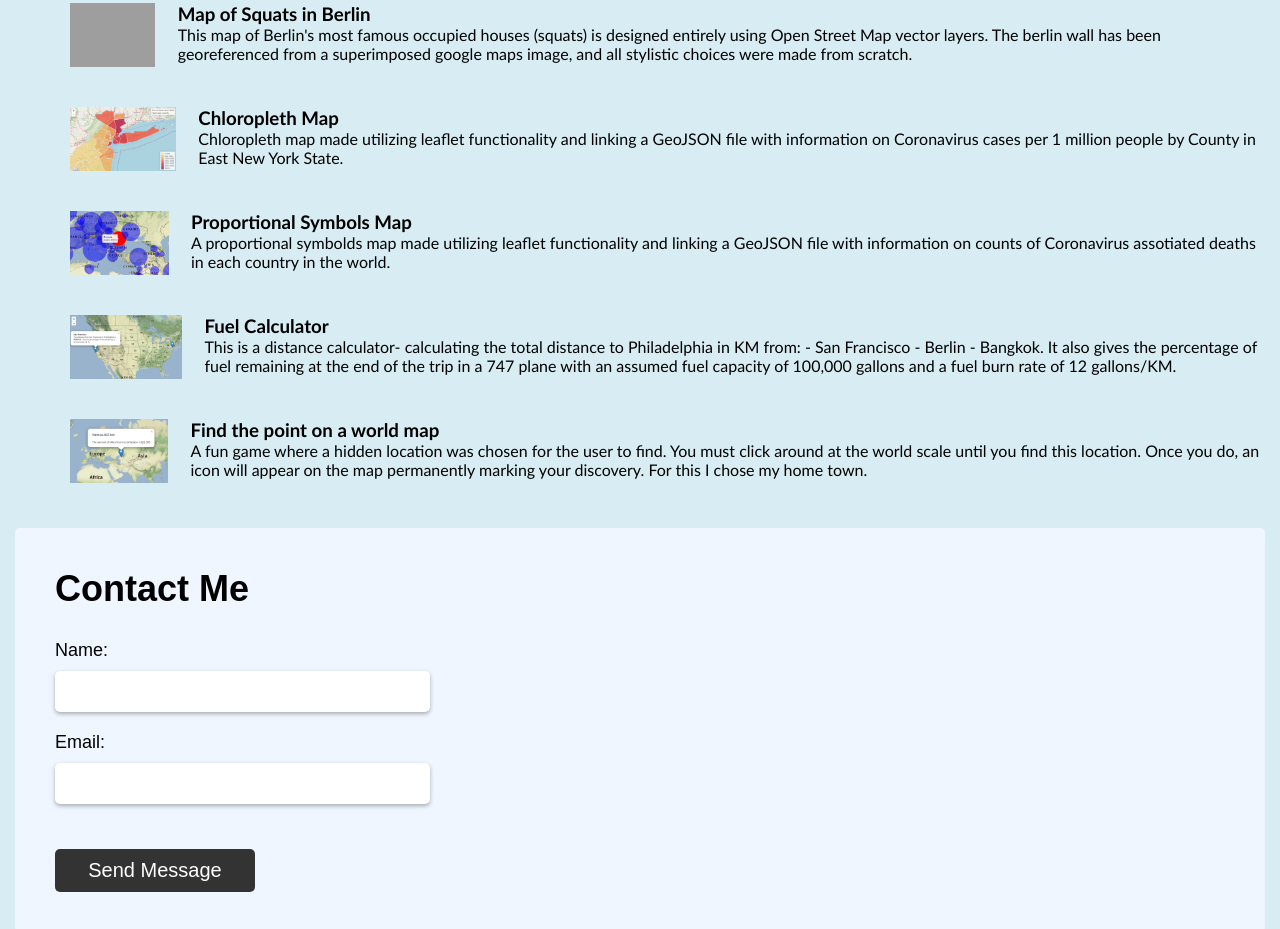
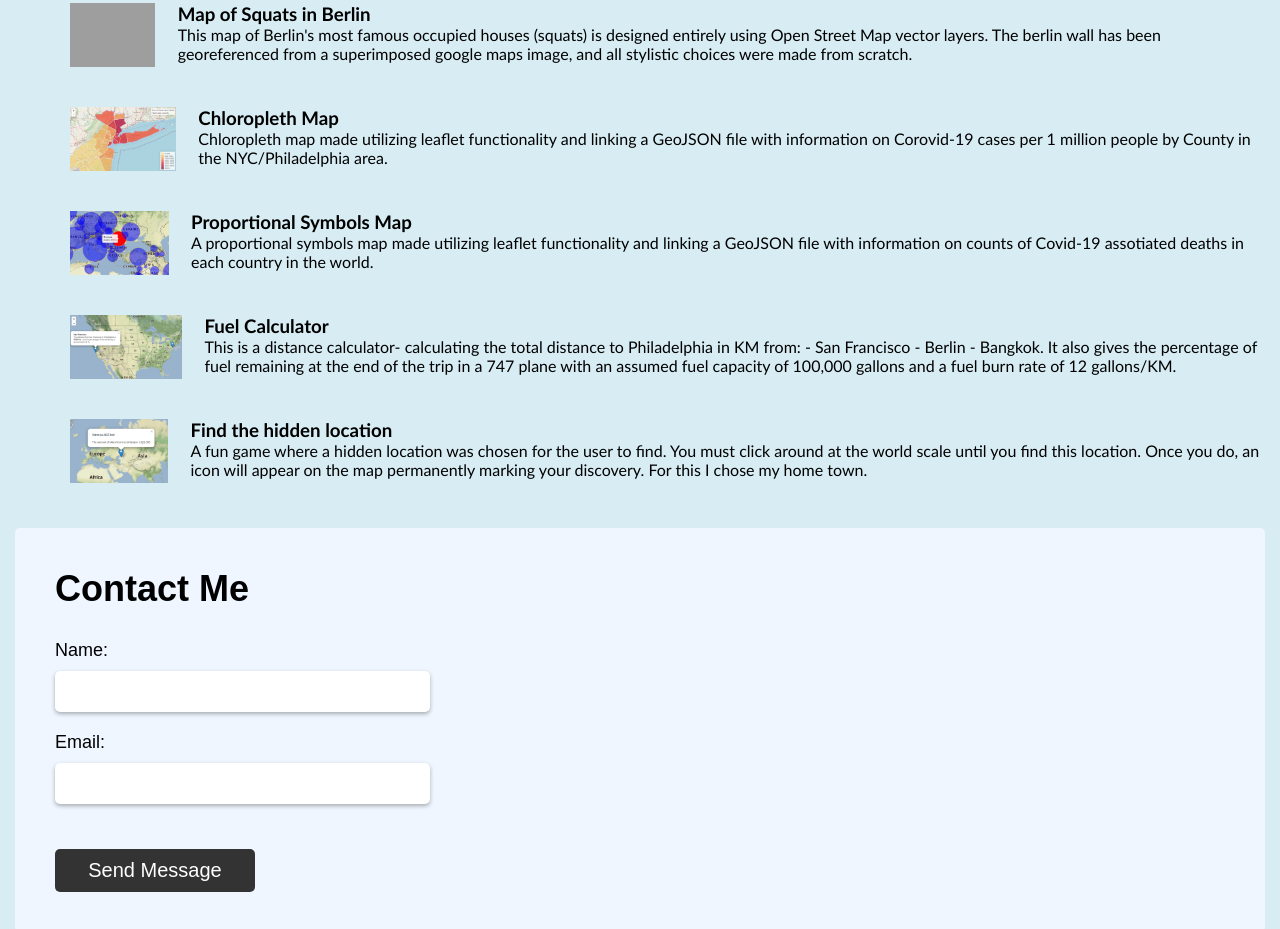
Before and after one commit to nziemecki/nziemecki.github.io, a plain HTML site: page index.html in a window 1280 px wide. Shown: the part 1095-2024 px from the top of the page. Drawn offline with Linux system fonts and the light colour scheme; grey boxes are pictures that could not be loaded.

Commit message:
Update index.html

```diff
--- a/index.html
+++ b/index.html
@@ -51,24 +51,22 @@
         <img src="berlin.png" class="thumbnail">
         <div class = "projectchild">
         <a href="FINALLAYOUTF.pdf"><h3>Map of Squats in Berlin</h3>
-        <p>This map of Berlin's most famous occupied houses (squats) is designed entirely using Open Street Map vector layers.
-          The berlin wall has been georeferenced from a superimposed google maps image, and all stylistic choices were made from scratch.</p></a>
+        <p>This map of Berlin's most famous occupied houses (squats) is designed entirely using Open Street Map vector layers. The berlin wall has been georeferenced from a superimposed google maps image, and all stylistic choices were made from scratch.
+        </p></a>
        </div></div>
 
        <div class="project">
         <img src="Chloropleth.png" class="thumbnail">
         <div class = "projectchild">
         <a href="GC4work.html"><h3>Chloropleth Map</h3>
-        <p>Chloropleth map made utilizing leaflet functionality and linking a GeoJSON file with information on
-          Coronavirus cases per 1 million people by County in East New York State.</p></a>
+        <p>Chloropleth map made utilizing leaflet functionality and linking a GeoJSON file with information on Corovid-19 cases per 1 million people by County in the NYC/Philadelphia area.</p></a>
        </div></div>
 
        <div class="project">
         <img src="ProportionalSymbols.png" class="thumbnail">
         <div class = "projectchild">
         <a href="GC3.html"><h3>Proportional Symbols Map</h3>
-        <p>A proportional symbolds map made utilizing leaflet functionality and linking a GeoJSON file
-          with information on counts of Coronavirus assotiated deaths in each country in the world.</p></a>
+        <p>A proportional symbols map made utilizing leaflet functionality and linking a GeoJSON file with information on counts of Covid-19 assotiated deaths in each country in the world.</p></a>
        </div></div>
 
       <div class="project">
@@ -79,16 +77,14 @@
             - San Francisco
             - Berlin
             - Bangkok.
-            It also gives the percentage of fuel remaining at the end of the trip in a 747 plane
-          with an assumed fuel capacity of 100,000 gallons and a fuel burn rate of 12 gallons/KM.</p></a>
+            It also gives the percentage of fuel remaining at the end of the trip in a 747 plane with an assumed fuel capacity of 100,000 gallons and a fuel burn rate of 12 gallons/KM.</p></a>
        </div></div>
 
         <div class="project">
         <img src="Find point.png" class="thumbnail">
         <div class = "projectchild">
-        <a href="NatGCA.html"><h3>Find the point on a world map</h3>
-        <p>A fun game where a hidden location was chosen for the user to find. You must click around at the world scale until you find this location.
-          Once you do, an icon will appear on the map permanently marking your discovery. For this I chose my home town.</p></a>
+        <a href="NatGCA.html"><h3>Find the hidden location</h3>
+        <p>A fun game where a hidden location was chosen for the user to find. You must click around at the world scale until you find this location. Once you do, an icon will appear on the map permanently marking your discovery. For this I chose my home town.</p></a>
        </div></div>
 
       </div>
```
